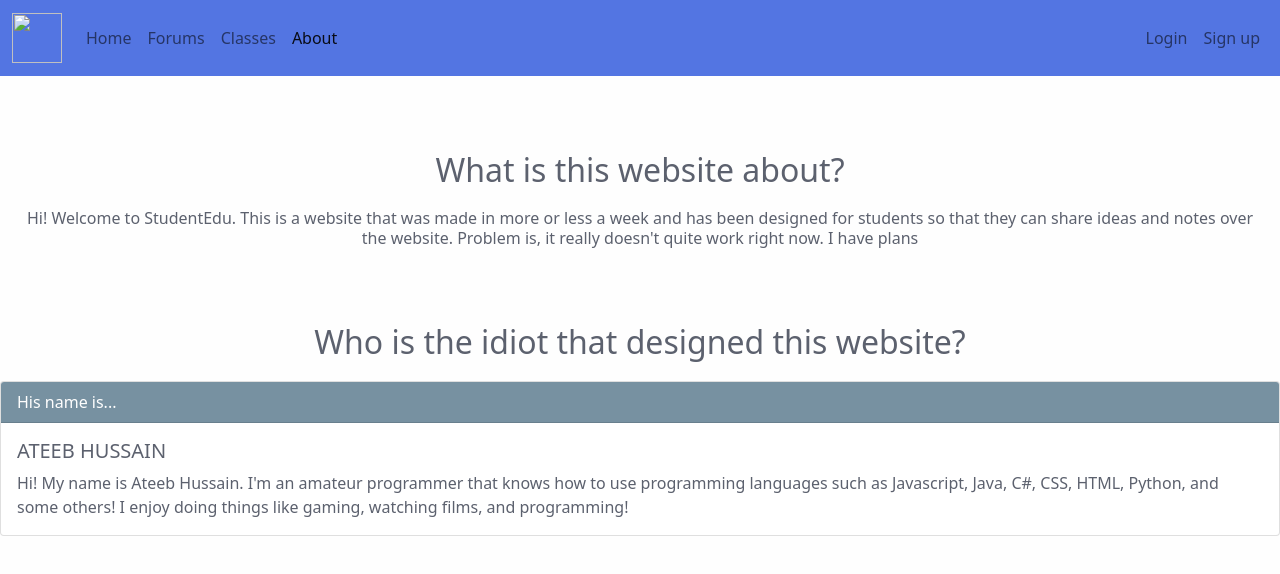
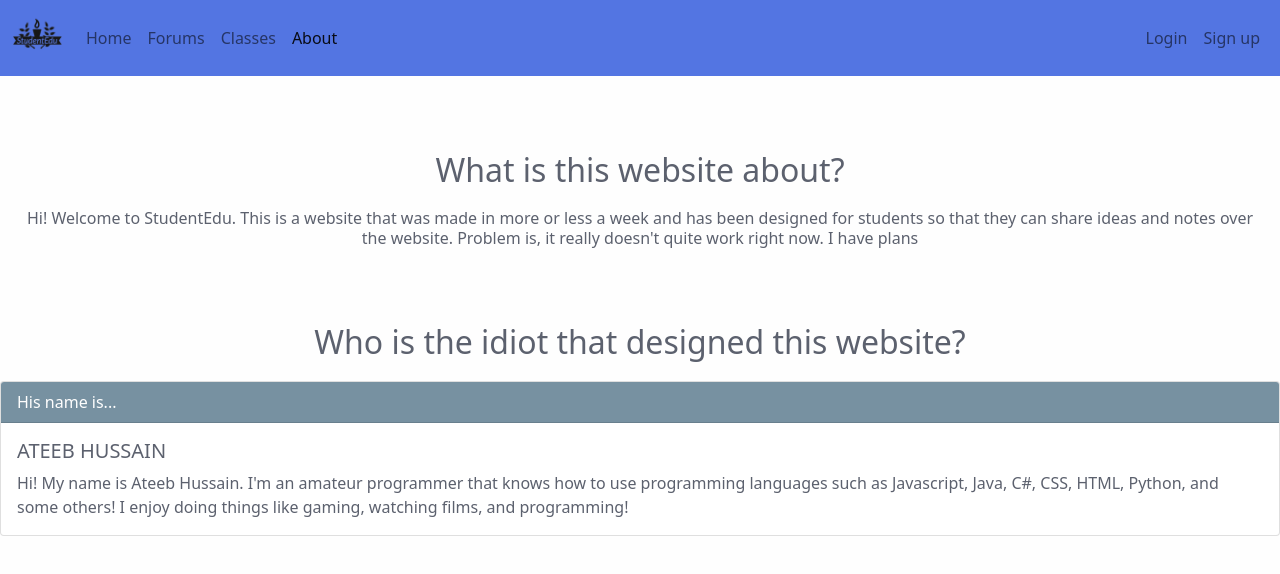
Before and after one commit to AteebTheTree/StudentEdu, a website: page pages/about.html in a window 1280 px wide. Drawn offline with nearby package versions, Linux system fonts and the light colour scheme; files that its build step writes are made by us from their sources; the site is published under a folder, as on GitHub Pages, so addresses that start at the root find nothing.

Commit message:
fixing image

```diff
--- a/pages/about.html
+++ b/pages/about.html
@@ -9,7 +9,7 @@
         <nav class="navbar navbar-expand-lg navbar-light" style="background-color: #5375e2;">
             <div class="container-fluid">
               <a class="navbar-brand" href="../index.html">
-                <img src="/logo.png" height="50" width="50">
+                <img src="../logo.png" height="50" width="50">
               </a>
               <button class="navbar-toggler" type="button" data-bs-toggle="collapse" data-bs-target="#navbarNavAltMarkup" aria-controls="navbarNavAltMarkup" aria-expanded="false" aria-label="Toggle navigation">
                 <span class="navbar-toggler-icon"></span>
```
